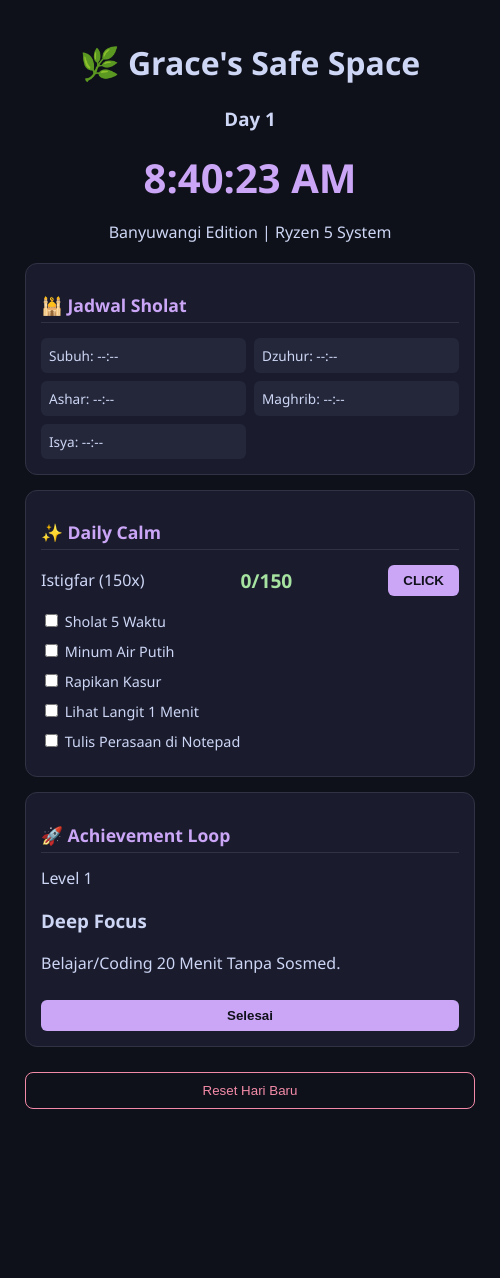
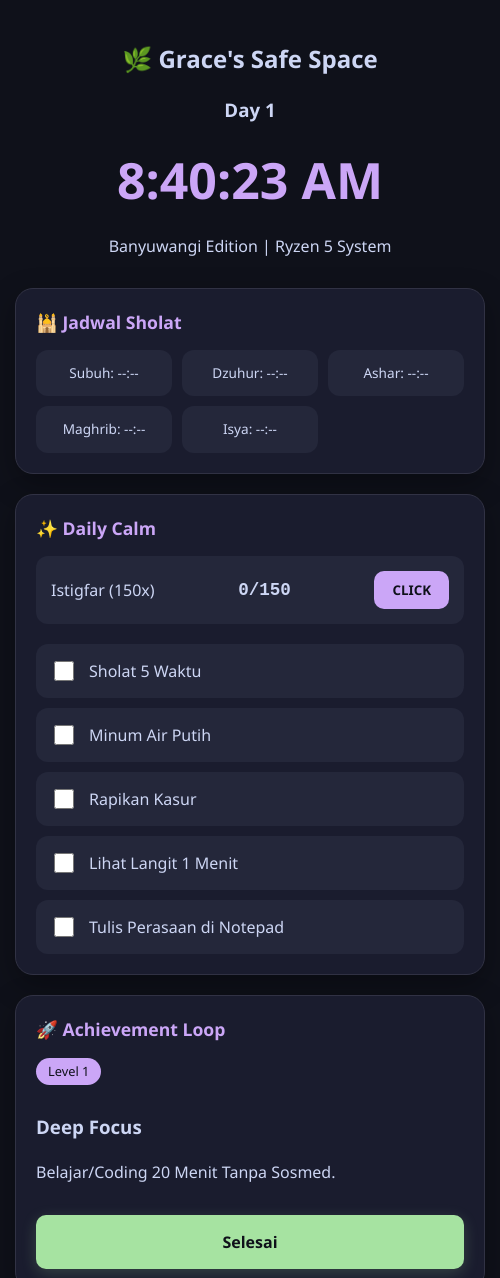
Before and after one commit to CellynAleyshaa/Life-OS, an Electron app: page index.html in a window 500 px wide. Shown: the top 1278 px of the page. Before the commit the page ends 1129 px from the top, so only its background shows below. Drawn offline with nearby package versions, Linux system fonts and the light colour scheme; no server answers.

Commit message:
update layout

```diff
--- a/index.html
+++ b/index.html
@@ -2,15 +2,20 @@
 <html lang="id">
 <head>
     <meta charset="UTF-8">
+    <meta name="viewport" content="width=device-width, initial-scale=1.0">
     <title>Grace's Safe Space</title>
     <link rel="stylesheet" href="style.css">
+    <script src="https://cdn.jsdelivr.net/npm/canvas-confetti@1.6.0/dist/confetti.browser.min.js"></script>
 </head>
 <body>
     <div class="container">
         <header>
             <h1>🌿 Grace's Safe Space</h1>
-            <h3 id="day-display">Day 1</h3> <div id="clock">00:00:00</div>
-            <p>Banyuwangi Edition | Ryzen 5 System</p>
+            <div class="header-info">
+                <h3 id="day-display">Day 1</h3>
+                <div id="clock">00:00:00</div>
+                <p>Banyuwangi Edition | Ryzen 5 System</p>
+            </div>
         </header>
 
         <section class="section">
@@ -26,17 +31,20 @@
 
         <section class="section">
             <h2>✨ Daily Calm</h2>
-            <div class="mini-card">
-                <span>Istigfar (150x)</span>
-                <div class="counter-area"><span id="istigfar-count">0</span>/150</div>
-                <button class="btn-pray" onclick="countIstigfar()">CLICK</button>
+            <div class="istigfar-container">
+                <div class="mini-card">
+                    <span class="label-text">Istigfar (150x)</span>
+                    <div class="counter-area"><span id="istigfar-count">0</span>/150</div>
+                    <button class="btn-pray" onclick="countIstigfar()">CLICK</button>
+                </div>
             </div>
+
             <div class="task-list">
-                <label><input type="checkbox" id="check-sholat"> Sholat 5 Waktu</label>
-                <label><input type="checkbox" id="check-water"> Minum Air Putih</label>
-                <label><input type="checkbox" id="check-bed"> Rapikan Kasur</label>
-                <label><input type="checkbox" id="check-window"> Lihat Langit 1 Menit</label>
-                <label><input type="checkbox" id="check-journal"> Tulis Perasaan di Notepad</label>
+                <label><input type="checkbox" id="check-sholat"> <span>Sholat 5 Waktu</span></label>
+                <label><input type="checkbox" id="check-water"> <span>Minum Air Putih</span></label>
+                <label><input type="checkbox" id="check-bed"> <span>Rapikan Kasur</span></label>
+                <label><input type="checkbox" id="check-window"> <span>Lihat Langit 1 Menit</span></label>
+                <label><input type="checkbox" id="check-journal"> <span>Tulis Perasaan di Notepad</span></label>
             </div>
         </section>
 
@@ -54,7 +62,6 @@
     </div>
 
     <audio id="adhanAudio" src="https://www.islamcan.com/audio/adhan/azan1.mp3"></audio>
-    <script src="https://cdn.jsdelivr.net/npm/canvas-confetti@1.5.1/dist/confetti.browser.min.js"></script>
     <script src="script.js"></script>
 </body>
 </html>
--- a/main.js
+++ b/main.js
@@ -4,7 +4,7 @@ const path = require('path')
 function createWindow () {
   const win = new BrowserWindow({
     width: 500,
-    height: 800,
+    height: 650,
     title: "Grace's Safe Space",
     autoHideMenuBar: true, // Biar gak ada menu File/Edit di atas, jadi bersih
     webPreferences: {
--- a/style.css
+++ b/style.css
@@ -4,24 +4,178 @@
     --accent: #cba6f7;
     --text: #cdd6f4;
     --success: #a6e3a1;
+    --danger: #f38ba8;
+    --border: #313244;
 }
 
-body { background: var(--bg); color: var(--text); font-family: 'Segoe UI', sans-serif; padding: 20px; margin: 0; }
-.container { max-width: 450px; margin: auto; }
-header { text-align: center; margin-bottom: 20px; }
-#clock { font-size: 2.5em; font-weight: bold; color: var(--accent); }
+* {
+    box-sizing: border-box;
+    -webkit-tap-highlight-color: transparent;
+}
 
-.section { background: var(--card); padding: 15px; border-radius: 12px; margin-bottom: 15px; border: 1px solid #313244; }
-h2 { font-size: 1.1em; color: var(--accent); border-bottom: 1px solid #313244; padding-bottom: 5px; }
+body {
+    background: var(--bg);
+    color: var(--text);
+    font-family: 'Segoe UI', Roboto, -apple-system, sans-serif;
+    padding: 15px;
+    margin: 0;
+    display: flex;
+    justify-content: center;
+    line-height: 1.5;
+}
 
-.grid-mini { display: grid; grid-template-columns: 1fr 1fr; gap: 8px; }
-.p-item { background: #24273a; padding: 8px; border-radius: 6px; font-size: 0.85em; }
+.container {
+    width: 100%;
+    max-width: 600px; /* Lebar optimal untuk laptop & HP */
+    margin-bottom: 50px;
+}
 
-.mini-card { display: flex; justify-content: space-between; align-items: center; margin-bottom: 15px; }
-.counter-area { font-size: 1.2em; font-weight: bold; color: var(--success); }
+header {
+    text-align: center;
+    margin-bottom: 30px;
+    padding-top: 10px;
+}
 
-.btn-pray, .btn-main { background: var(--accent); color: #11111b; border: none; padding: 8px 15px; border-radius: 6px; cursor: pointer; font-weight: bold; }
-.btn-main { width: 100%; margin-top: 10px; }
+h1 { font-size: 1.5rem; margin-bottom: 5px; }
 
-.task-list label { display: block; margin: 10px 0; font-size: 0.9em; cursor: pointer; }
-.reset-btn { width: 100%; background: none; border: 1px solid #f38ba8; color: #f38ba8; padding: 10px; border-radius: 8px; cursor: pointer; margin-top: 10px; }
+#clock {
+    /* Font size dinamis: minimal 2rem, maksimal 3.5rem sesuai lebar layar */
+    font-size: clamp(2.2rem, 10vw, 3.5rem);
+    font-weight: 800;
+    color: var(--accent);
+    margin: 10px 0;
+    font-variant-numeric: tabular-nums; /* Biar angka jam gak goyang-goyang */
+}
+
+.section {
+    background: var(--card);
+    padding: 20px;
+    border-radius: 18px;
+    margin-bottom: 20px;
+    border: 1px solid var(--border);
+    box-shadow: 0 10px 30px rgba(0,0,0,0.3);
+}
+
+h2 {
+    font-size: 1.1rem;
+    color: var(--accent);
+    margin-top: 0;
+    margin-bottom: 15px;
+    display: flex;
+    align-items: center;
+    gap: 8px;
+}
+
+/* Responsive Prayer Times Grid */
+.grid-mini {
+    display: grid;
+    grid-template-columns: repeat(auto-fit, minmax(100px, 1fr));
+    gap: 10px;
+}
+
+.p-item {
+    background: #24273a;
+    padding: 12px 8px;
+    border-radius: 12px;
+    font-size: 0.85rem;
+    text-align: center;
+    border: 1px solid transparent;
+}
+
+/* Istigfar & Task Layout */
+.mini-card {
+    display: flex;
+    justify-content: space-between;
+    align-items: center;
+    gap: 15px;
+    background: #24273a;
+    padding: 15px;
+    border-radius: 12px;
+}
+
+.counter-area {
+    font-weight: bold;
+    font-family: monospace;
+    font-size: 1.1rem;
+}
+
+.task-list {
+    display: flex;
+    flex-direction: column;
+    gap: 10px;
+    margin-top: 20px;
+}
+
+.task-list label {
+    background: #24273a;
+    padding: 14px;
+    border-radius: 12px;
+    cursor: pointer;
+    display: flex;
+    align-items: center;
+    gap: 12px;
+    transition: 0.2s;
+}
+
+.task-list label:active { transform: scale(0.98); }
+
+input[type="checkbox"] {
+    width: 20px;
+    height: 20px;
+    accent-color: var(--success);
+}
+
+/* Buttons */
+button {
+    font-family: inherit;
+    border: none;
+    border-radius: 10px;
+    font-weight: bold;
+    cursor: pointer;
+    transition: 0.2s;
+}
+
+.btn-pray {
+    background: var(--accent);
+    color: var(--bg);
+    padding: 10px 18px;
+}
+
+.btn-main {
+    background: var(--success);
+    color: var(--bg);
+    width: 100%;
+    padding: 16px;
+    margin-top: 15px;
+    font-size: 1rem;
+    box-shadow: 0 4px 15px rgba(166, 227, 161, 0.2);
+}
+
+.badge {
+    background: var(--accent);
+    color: var(--bg);
+    display: inline-block;
+    padding: 4px 12px;
+    border-radius: 20px;
+    font-size: 0.8rem;
+    margin-bottom: 10px;
+}
+
+.reset-btn {
+    background: transparent;
+    color: var(--danger);
+    border: 1px solid var(--danger);
+    width: 100%;
+    padding: 12px;
+    margin-top: 20px;
+    opacity: 0.5;
+}
+
+.reset-btn:hover { opacity: 1; background: rgba(243, 139, 168, 0.1); }
+
+/* Laptop/Desktop Specific Adjustments */
+@media (min-width: 768px) {
+    body { padding: 40px 20px; }
+    .section { padding: 25px; }
+    h1 { font-size: 2rem; }
+}
```
